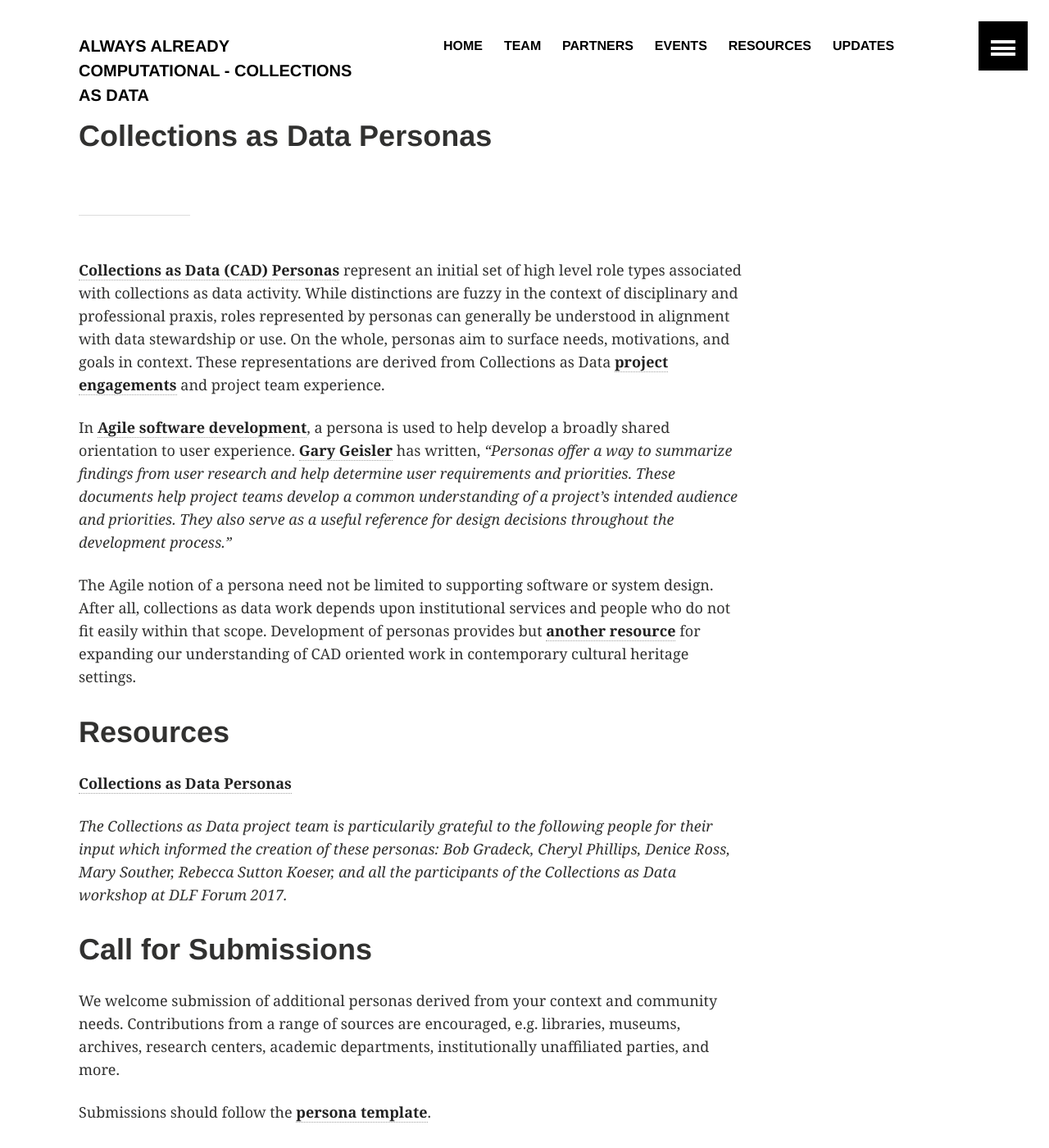
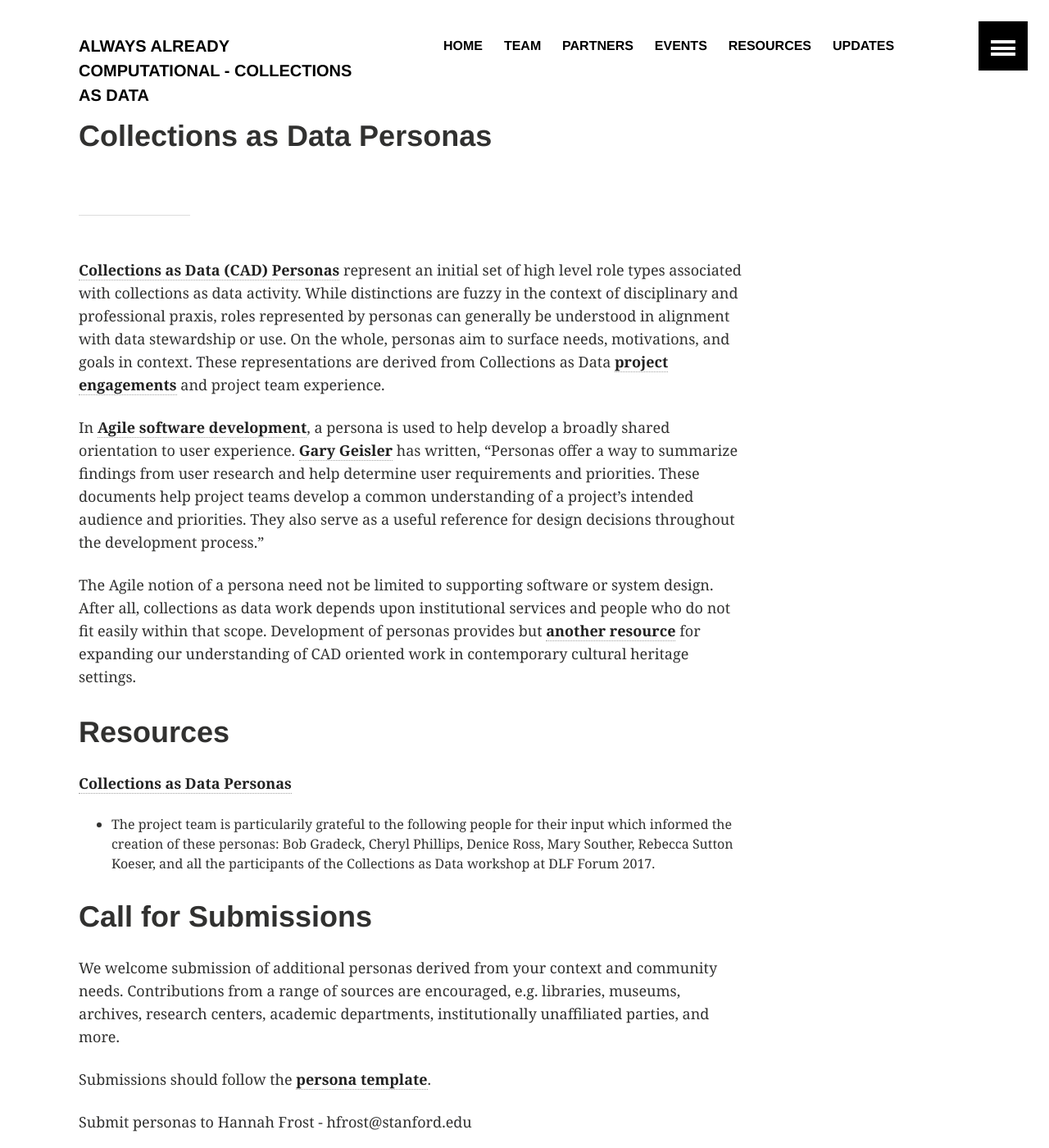
Before and after one commit to collectionsasdata/collectionsasdata.github.io, a Jekyll site: the page built from _posts/2017-10-22-personas.markdown, in a window 1280 px wide and 1400 px high. Shown: the whole window at 82% size. Built offline with Jekyll 4.4.1, drawn with Linux system fonts in a browser that asks for light colours.

Commit message:
Update 2017-10-22-personas.markdown

```diff
--- a/_posts/2017-10-22-personas.markdown
+++ b/_posts/2017-10-22-personas.markdown
@@ -8,7 +8,7 @@
 
 [**Collections as Data (CAD) Personas**](https://drive.google.com/drive/folders/0B8ETyFnKCnQSNVRNeGpXMjl5bkk?usp=sharing) represent an initial set of high level role types associated with collections as data activity. While distinctions are fuzzy in the context of disciplinary and professional praxis, roles represented by personas can generally be understood in alignment with data stewardship or use. On the whole, personas aim to surface needs, motivations, and goals in context. These representations are derived from Collections as Data [**project engagements**](https://collectionsasdata.github.io/events/) and project team experience.
 
-In [**Agile software development**](https://en.wikipedia.org/wiki/Agile_software_development), a persona is used to help develop a broadly shared orientation to user experience. [**Gary Geisler**](http://ggeisler.com/ux-design.html) has written,  *“Personas offer a way to summarize findings from user research and help determine user requirements and priorities. These documents help project teams develop a common understanding of a project's intended audience and priorities. They also serve as a useful reference for design decisions throughout the development process.”*
+In [**Agile software development**](https://en.wikipedia.org/wiki/Agile_software_development), a persona is used to help develop a broadly shared orientation to user experience. [**Gary Geisler**](http://ggeisler.com/ux-design.html) has written,  “Personas offer a way to summarize findings from user research and help determine user requirements and priorities. These documents help project teams develop a common understanding of a project's intended audience and priorities. They also serve as a useful reference for design decisions throughout the development process.”
 
 The Agile notion of a persona need not be limited to supporting software or system design. After all, collections as data work depends upon institutional services and people who do not fit easily within that scope. Development of personas provides but [**another resource**](https://collectionsasdata.github.io/resources/) for expanding our understanding of CAD oriented work in contemporary cultural heritage settings.
 
@@ -16,7 +16,7 @@
 
 [**Collections as Data Personas**](https://drive.google.com/drive/folders/0B8ETyFnKCnQSNVRNeGpXMjl5bkk?usp=sharing)
 
-*The Collections as Data project team is particularily grateful to the following people for their input which informed the creation of these personas: Bob Gradeck, Cheryl Phillips, Denice Ross, Mary Souther, Rebecca Sutton Koeser, and all the participants of the Collections as Data workshop at DLF Forum 2017.*
+* The project team is particularily grateful to the following people for their input which informed the creation of these personas: Bob Gradeck, Cheryl Phillips, Denice Ross, Mary Souther, Rebecca Sutton Koeser, and all the participants of the Collections as Data workshop at DLF Forum 2017.
 
 # Call for Submissions
 
```
